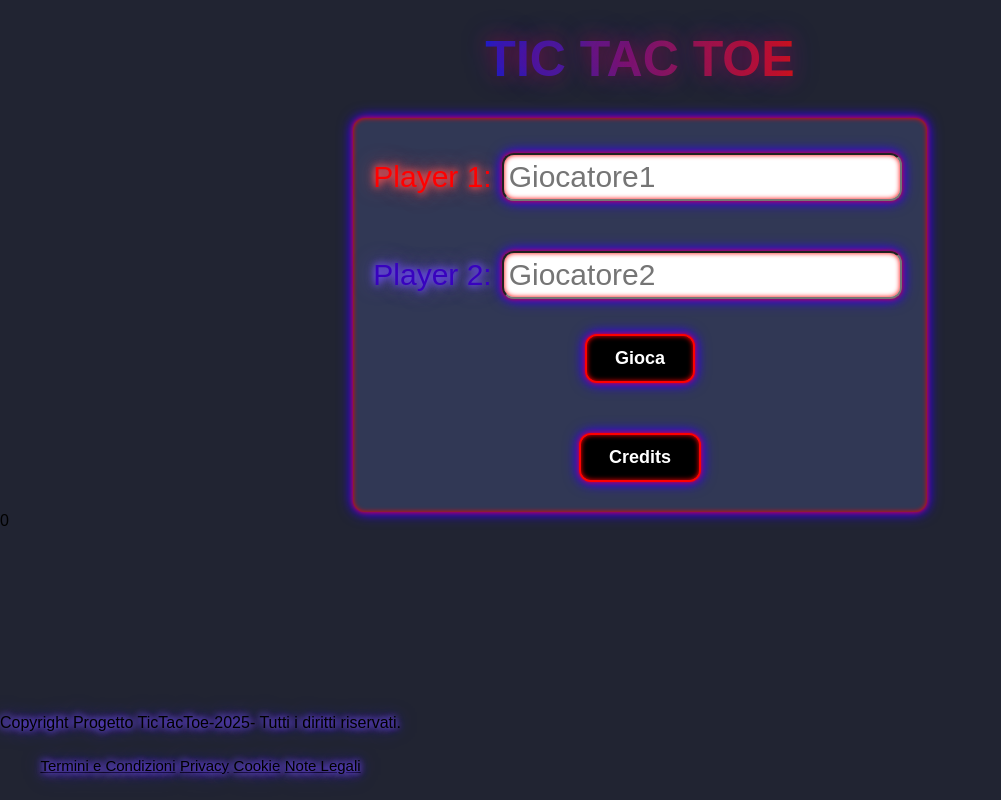
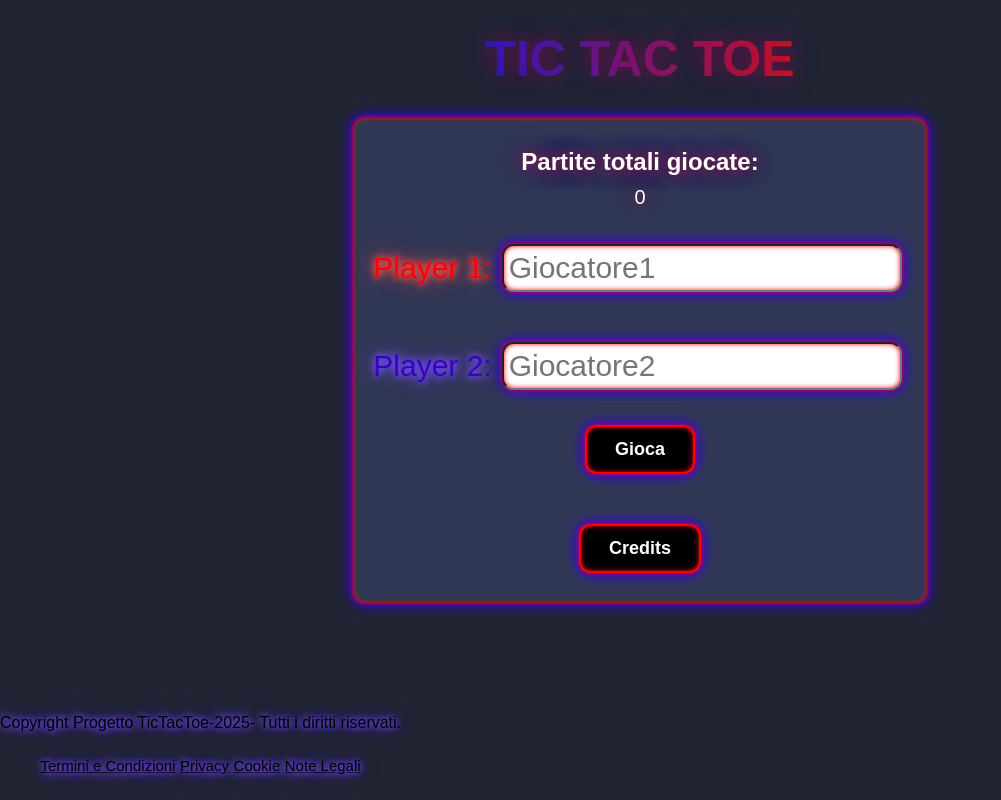
Before and after one commit to Nexus29/Tic-Tac-Toe, a PHP site: page / in a window 1280 px wide. Shown: the whole page, without its empty margins (0-1001 px from the left). Run offline with PHP 8.4, Linux system fonts and the light colour scheme.

Commit message:
styling pagina index.html delle partite giocate

```diff
--- a/Progetto/index.html
+++ b/Progetto/index.html
@@ -7,9 +7,14 @@
 		<link rel="stylesheet" href="style.css">
 	</head>
     <body>
+
         <section class="welcome">
             <h1 class="titolo"> TIC TAC TOE</h1>
             <div class="border neon">
+				<div class="games">
+					<h2>Partite totali giocate:</h2>
+					<p id="game-count"></p>
+				</div>
 				<div class="playerRow">
                     <label class="nome1">Player 1:</label>
                     <input type="text" placeholder="Giocatore1" id="player1" class="neon">
@@ -23,8 +28,9 @@
 					<a href="./Credits/credits.html"><button class="credits neon">Credits</button></a>
 				</div>
 			</div>
+
         </section>
-		<div id="game-count"></div>
+
 		<footer class="footer">
 			<div class="copyright">Copyright Progetto TicTacToe-2025- Tutti i diritti riservati.</div>
 			<div class="fondo">
--- a/Progetto/style.css
+++ b/Progetto/style.css
@@ -13,7 +13,7 @@ input,button,textarea,select{font:inherit}
 body,html{height:100%;scroll-behavior:smooth}
 
 body {
-  color: #000000;
+  color: #ffffff;
   background: rgb(33, 36, 50);
   font-family: Arial, Helvetica, sans-serif;
 }
@@ -123,6 +123,24 @@ body {
   transform: translateY(-2px);
 }
 
+ .welcome .games{
+  margin-top: 30px;
+  text-shadow:
+    0 0 15px rgba(255, 0, 0, 0.393),
+    0 0 20px rgba(255, 0, 0, 0.393),
+    0 0 25px rgba(51, 0, 255, 0.392),
+    0 0 30px rgba(51, 0, 255, 0.392);
+}
+
+/*game count*/
+#game-count{
+  margin: 0 10px;
+  text-align: center;
+  font-size: 20px;
+  margin-top: 10px;
+
+}
+
 /*footer*/
 .footer .copyright{
   max-width: 1450px;
```
